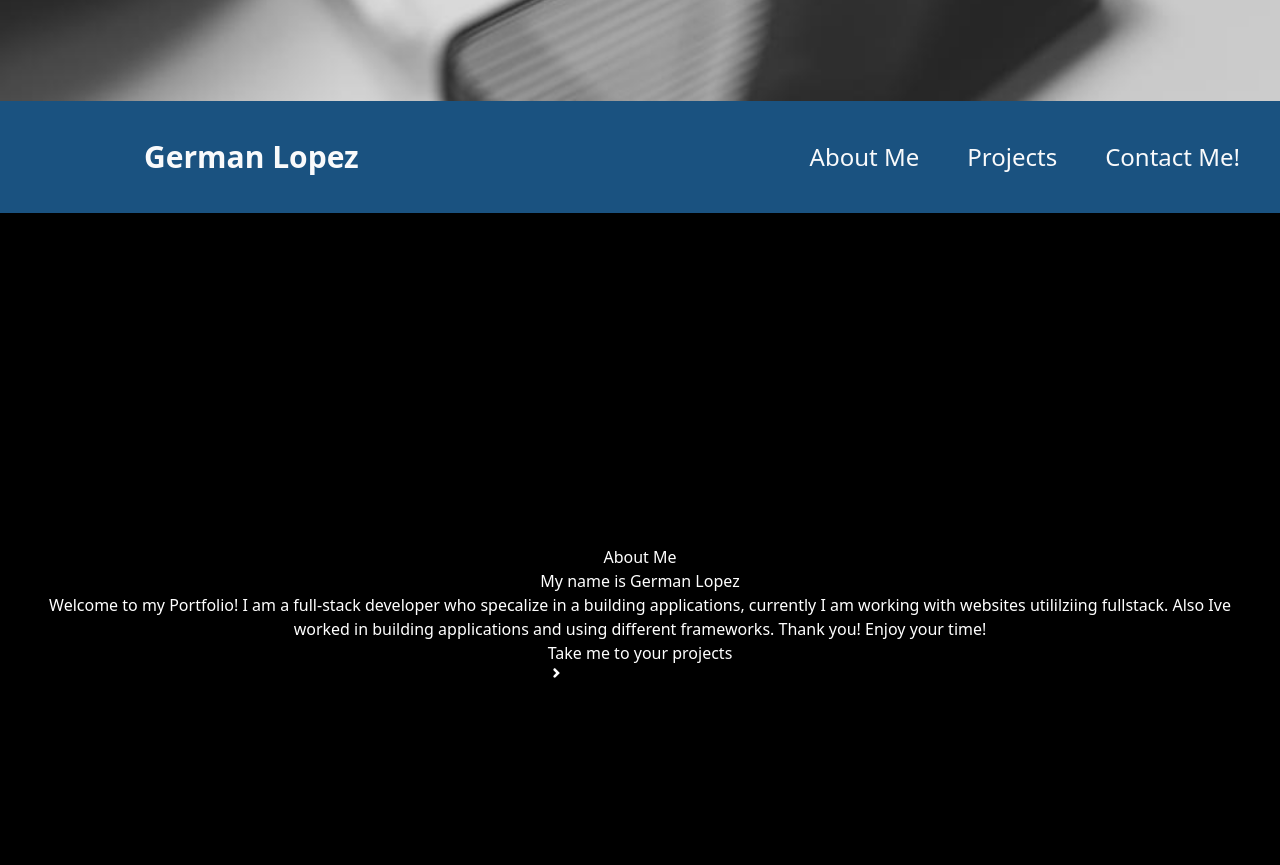
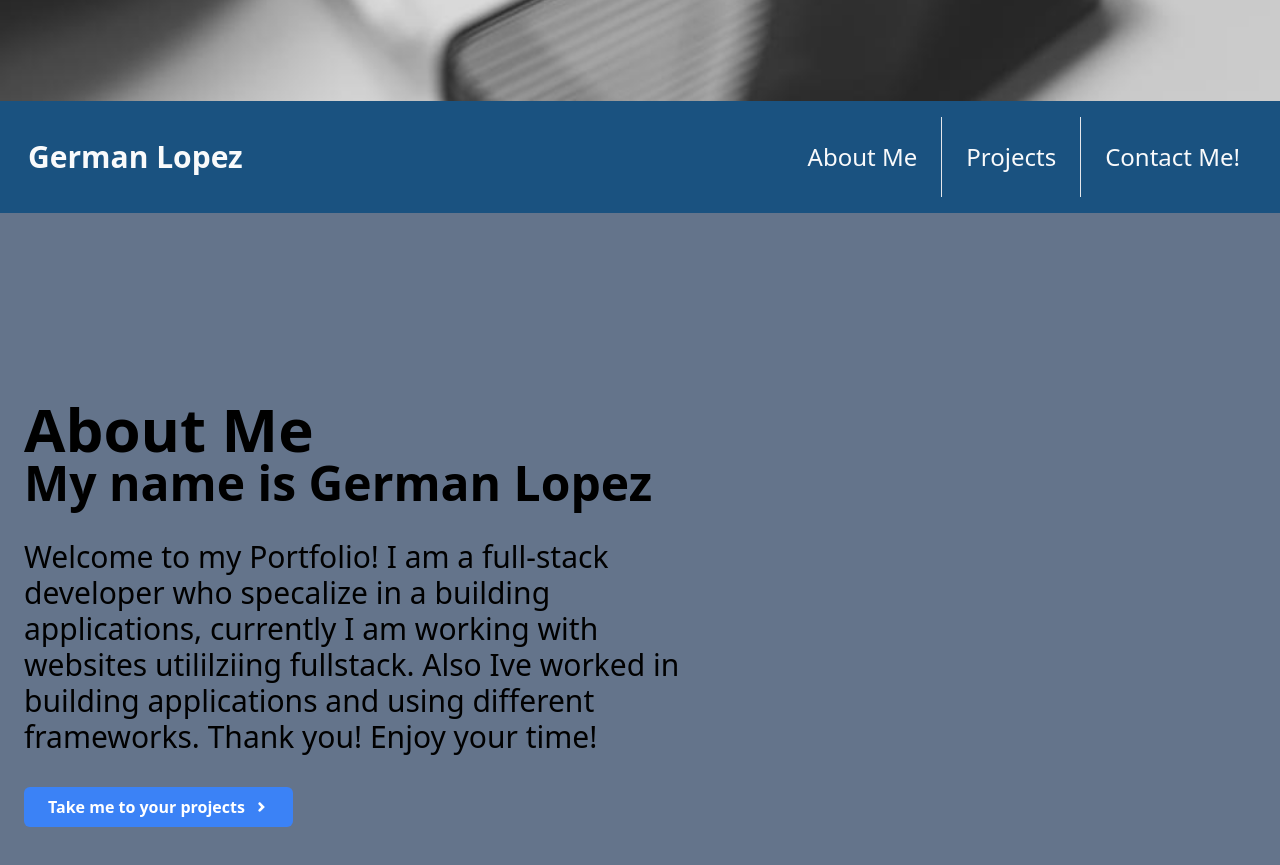
Before and after one commit to CougarChan/Web-PortFolio, a React (Create React App) app in the folder web-port/: page / in a window 1280 px wide. Shown: the part 699-1564 px from the top of the page. Built offline with nearby package versions, Linux system fonts and the light colour scheme.

Commit message:
Good progress

```diff
--- a/web-port/src/App.js
+++ b/web-port/src/App.js
@@ -6,7 +6,7 @@ import Starter from "./Components/Starter";
 
 function App() {
    return (
-    <div className=" overflow-y-hidden ">
+    <div >
         <Starter/>
         <Nav  />
         <About />
--- a/web-port/src/Components/About-Me.jsx
+++ b/web-port/src/Components/About-Me.jsx
@@ -4,16 +4,20 @@ import {TiChevronRight} from "react-icons/ti"
 const About = () => {
 
   return (
-  <div  id= "About"  className="text-white w-full h-screen ">
+  <div className=" w-full h-screen bg-slate-500 ">
 
-    <div className=" bg-black  h-full  mx-auto px-8 text-center  flex flex-col justify-center">
+    <div className=" max-w-[980px] mx- px-6 flex flex-col justify-center h-full ">
 
-         <h1>About Me</h1>
-         <h2>My name is German Lopez</h2>
-         <p>Welcome to my Portfolio! I am a full-stack developer who specalize in a building applications, currently I am working with websites utililziing fullstack. Also Ive worked in building applications and using different frameworks. Thank you! Enjoy your time! </p>
+         <h1 className=" text-6xl  font-bold">About Me</h1>
+         <h2 className=" text-5xl font-bold ">My name is German Lopez</h2>
+         <p className=" text-3xl py-8 max-w-[700px]">Welcome to my Portfolio! I am a full-stack developer who specalize in a building applications, currently I am working with websites utililziing fullstack. Also Ive worked in building applications and using different frameworks. Thank you! Enjoy your time! </p>
 
          <div>
-      <button className="">Take me to your projects <TiChevronRight/></button>
+      <button className=" group transition ease-in-out text-white  bg-blue-500 hover:translate-y-2 hover:scale-100 hover:bg-blue-400 duration-300 items-center  rounded-md flex px-6 py-2 font-semibold ">Take me to your projects
+       <span className=" group-hover:rotate-90">
+       <TiChevronRight className=" ml-2"/>
+       </span>
+      </button>
     </div>
     </div>
 
--- a/web-port/src/Components/Navbar.jsx
+++ b/web-port/src/Components/Navbar.jsx
@@ -13,12 +13,14 @@ const Nav = () => {
    };
 
    return (
-    <div className=" flex mx-auto px-4 bg-[#1a5280]  justify-between items-center text-gray-50 h-28" >
-         <h2 className=" text-3xl font-bold p-32 "> German Lopez
+
+      <div className="sticky top-0">
+    <div className=" flex mx-auto px-4 bg-[#1a5280]  justify-between items-center text-gray-50 h-28 " >
+         <h2 className=" text-3xl font-bold p-3 "> German Lopez
         </h2>
            <ul className="hidden md:flex font-extralight text-2xl ">
-              <li className="p-6  ">About Me</li>
-              <li className="p-6">  Projects</li>
+              <li className="p-6 border-r ">About Me</li>
+              <li className="p-6 border-r   ">  Projects</li>
               <li className="p-6 ">Contact Me!</li>
            </ul>
 
@@ -34,9 +36,9 @@ const Nav = () => {
            </ul>
 
 
+    </div>
 
-
-    </div>
+   </div>
    );
 };
 
--- a/web-port/src/Components/Starter.jsx
+++ b/web-port/src/Components/Starter.jsx
@@ -8,6 +8,7 @@ const Starter =() => {
 
 
 
+     HELLO MON
 
 
 
```
Also changed, not shown: web-port/src/index.css (line endings or trailing spaces).
